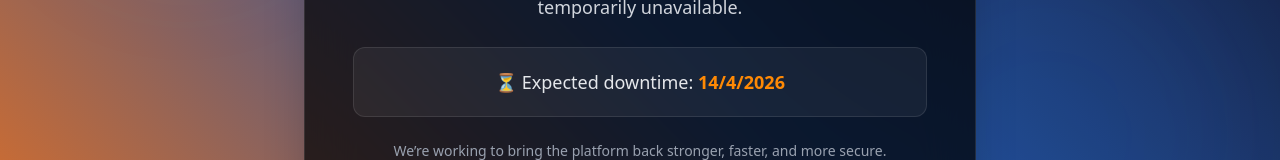
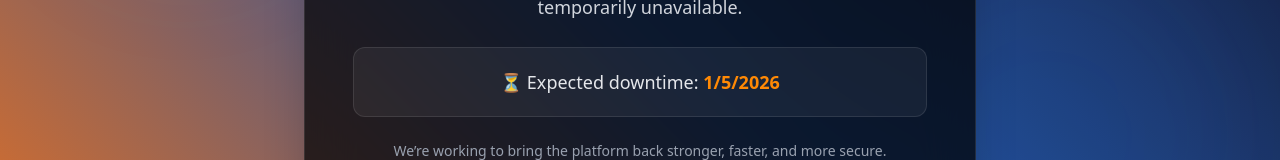
Before and after one commit to hazemelmaghraby/Nextrix, a React (Vite) app: page / in a window 1280 px wide. Shown: the part 393-553 px from the top of the page. Built offline with nearby package versions, Linux system fonts and the light colour scheme.

Commit message:
Update expected downtime date in Maintenance component

```diff
--- a/src/constants/components/Maintenance.jsx
+++ b/src/constants/components/Maintenance.jsx
@@ -64,7 +64,7 @@ const Maintenance = () => {
                 <div className="bg-white/5 border border-white/10 rounded-xl p-5 mb-6 text-lg text-gray-200">
                     ⏳ Expected downtime:{" "}
                     <span className="text-orange-400 font-semibold">
-                        14/4/2026
+                        1/5/2026
                     </span>
                 </div>
 
```
